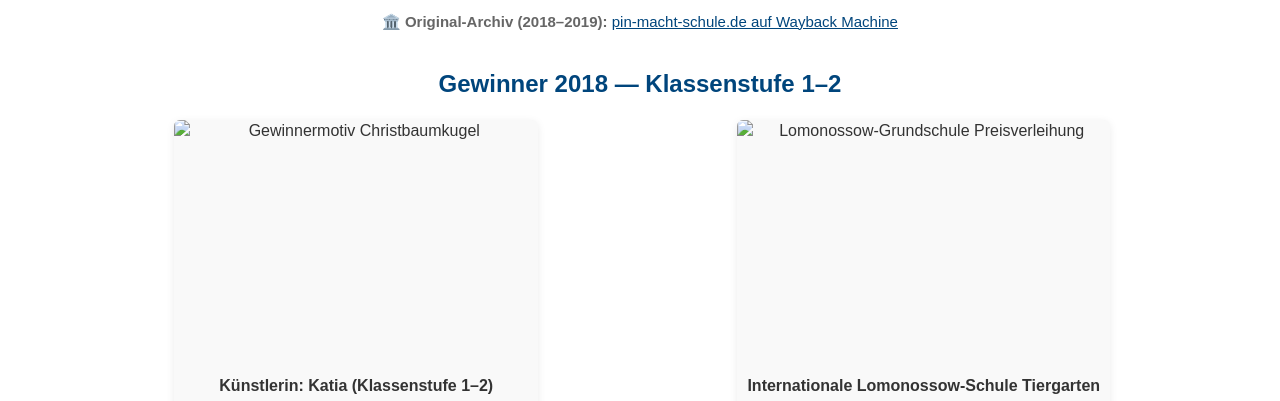
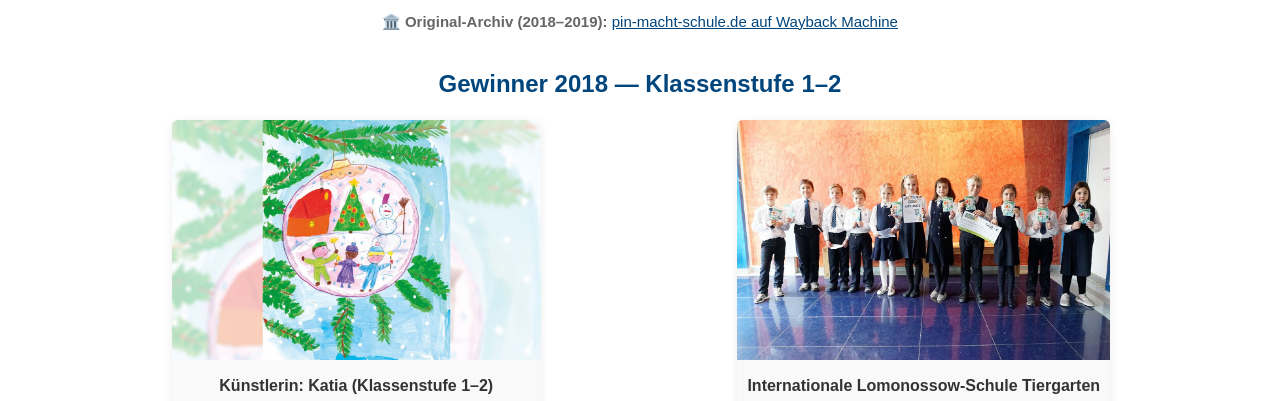
Before and after one commit to Ebazhanov/pin-macht-schule-katja-win, a plain HTML site: page index.html in a window 1280 px wide. Shown: the part 550-951 px from the top of the page. Drawn offline with Linux system fonts and the light colour scheme; a script that the page names is missing; a web font is replaced by a local one.

Commit message:
update index.html and README.md for 2018 winners with corrected asset paths and enhanced meta tags

```diff
--- a/index.html
+++ b/index.html
@@ -8,18 +8,19 @@
     <!-- Vercel Web Analytics -->
     <script defer src="/_vercel/insights/script.js"></script>
 
-    <!-- Open Graph / Social Media Meta Tags -->
+    <!-- Open Graph / Meta Tags -->
     <meta property="og:type" content="website">
     <meta property="og:url" content="https://pin-macht-schule-katja-win.vercel.app/">
     <meta property="og:title" content="PIN macht Schule 2018 — Gewinner Katia (Lomonossow-Grundschule)">
     <meta property="og:description" content="Gewinnermotiv Klasse 1–2 (Christbaumkugel) von Katia (Ekaterina Bazhanova) — Lomonossow-Grundschule Berlin.">
-    <meta property="og:image" content="https://pin-macht-schule-katja-win.vercel.app/photo/pin_macht_schule_2018_gewinnermotive_klasse-1-2.jpg">
+    <meta property="og:image" content="https://pin-macht-schule-katja-win.vercel.app/assets/photo/pin_macht_schule_2018_gewinnermotive_klasse-1-2.jpg">
 
     <!-- Twitter Card -->
     <meta name="twitter:card" content="summary_large_image">
     <meta name="twitter:title" content="PIN macht Schule 2018 — Gewinner Katia">
     <meta name="twitter:description" content="Gewinnermotiv Klasse 1–2 von Katia (Ekaterina Bazhanova) — Lomonossow-Grundschule Berlin.">
-    <meta name="twitter:image" content="https://pin-macht-schule-katja-win.vercel.app/photo/pin_macht_schule_2018_gewinnermotive_klasse-1-2.jpg">
+    <meta name="twitter:image" content="https://pin-macht-schule-katja-win.vercel.app/assets/photo/pin_macht_schule_2018_gewinnermotive_klasse-1-2.jpg">
+
     <!-- CSS Files -->
     <link rel="stylesheet" href="assets/css_xk9mMWFa_7xPuj9GRkROb4jde2uUqfm0CEAH4OjG288.css">
     <link rel="stylesheet" href="assets/css_xE-rWrJf-fncB6ztZfd2huxqgxu4WO-qwma6Xer30m4.css">
@@ -226,14 +227,14 @@
         <h2>Gewinner 2018 — Klassenstufe 1–2</h2>
         <div class="card-grid">
             <article class="card">
-                <img src="photo/pin_macht_schule_2018_gewinnermotive_klasse-1-2.jpg" alt="Gewinnermotiv Christbaumkugel">
+                <img src="assets/photo/pin_macht_schule_2018_gewinnermotive_klasse-1-2.jpg" alt="Gewinnermotiv Christbaumkugel">
                 <div class="card-details">
                     <h3>Künstlerin: Katia (Klassenstufe 1–2)</h3>
                     <p>Motiv: „Christbaumkugel“ — Lomonossow-Grundschule</p>
                 </div>
             </article>
             <article class="card">
-                <img src="photo/pin-macht-schule-2018_gewinnerklasse-lommonsssow-grundschule-2.jpg" alt="Lomonossow-Grundschule Preisverleihung">
+                <img src="assets/photo/pin-macht-schule-2018_gewinnerklasse-lommonsssow-grundschule-2.jpg" alt="Lomonossow-Grundschule Preisverleihung">
                 <div class="card-details">
                     <h3>Internationale Lomonossow-Schule Tiergarten</h3>
                     <p>Preisverleihung & Klassenfoto</p>
```
Also changed, not shown: 1 other file.
